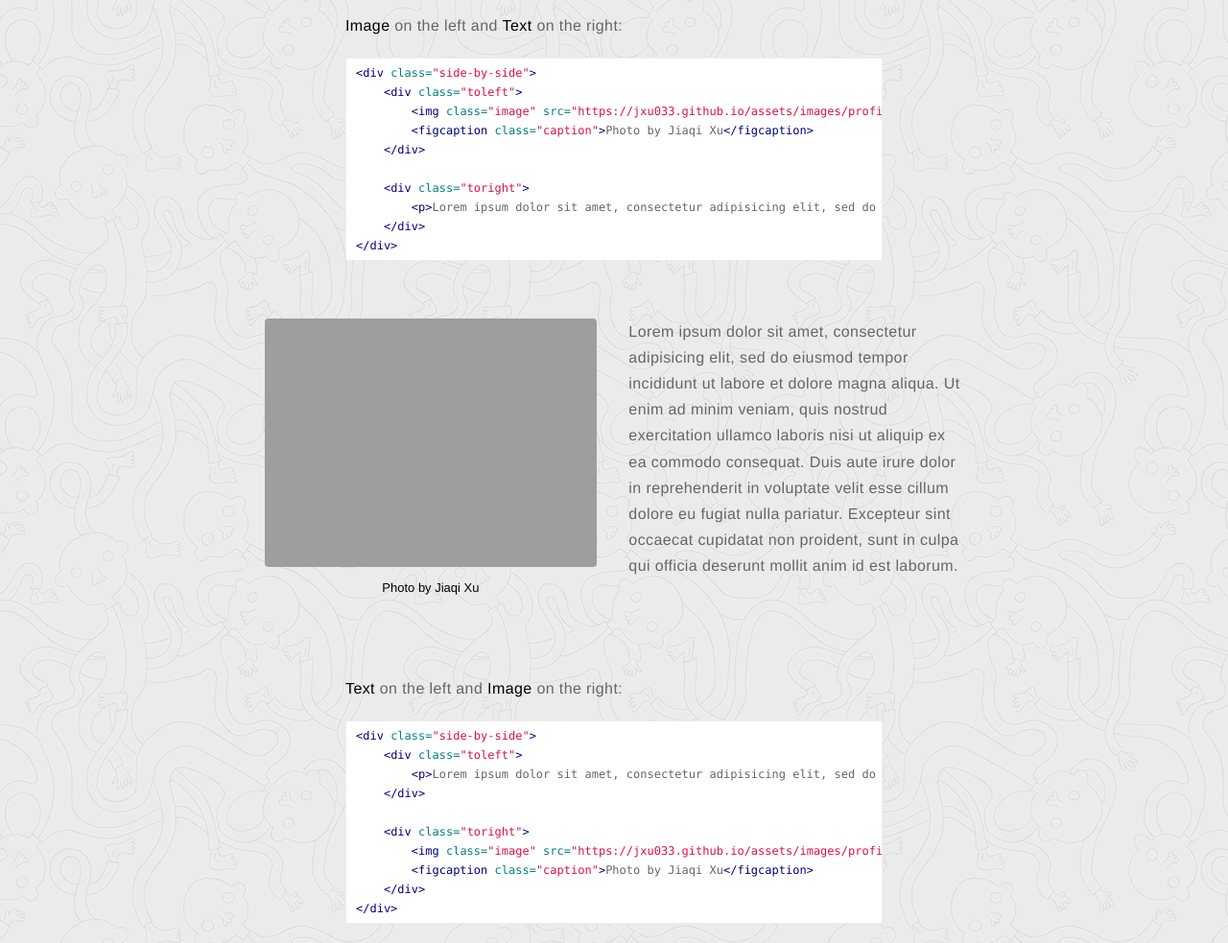
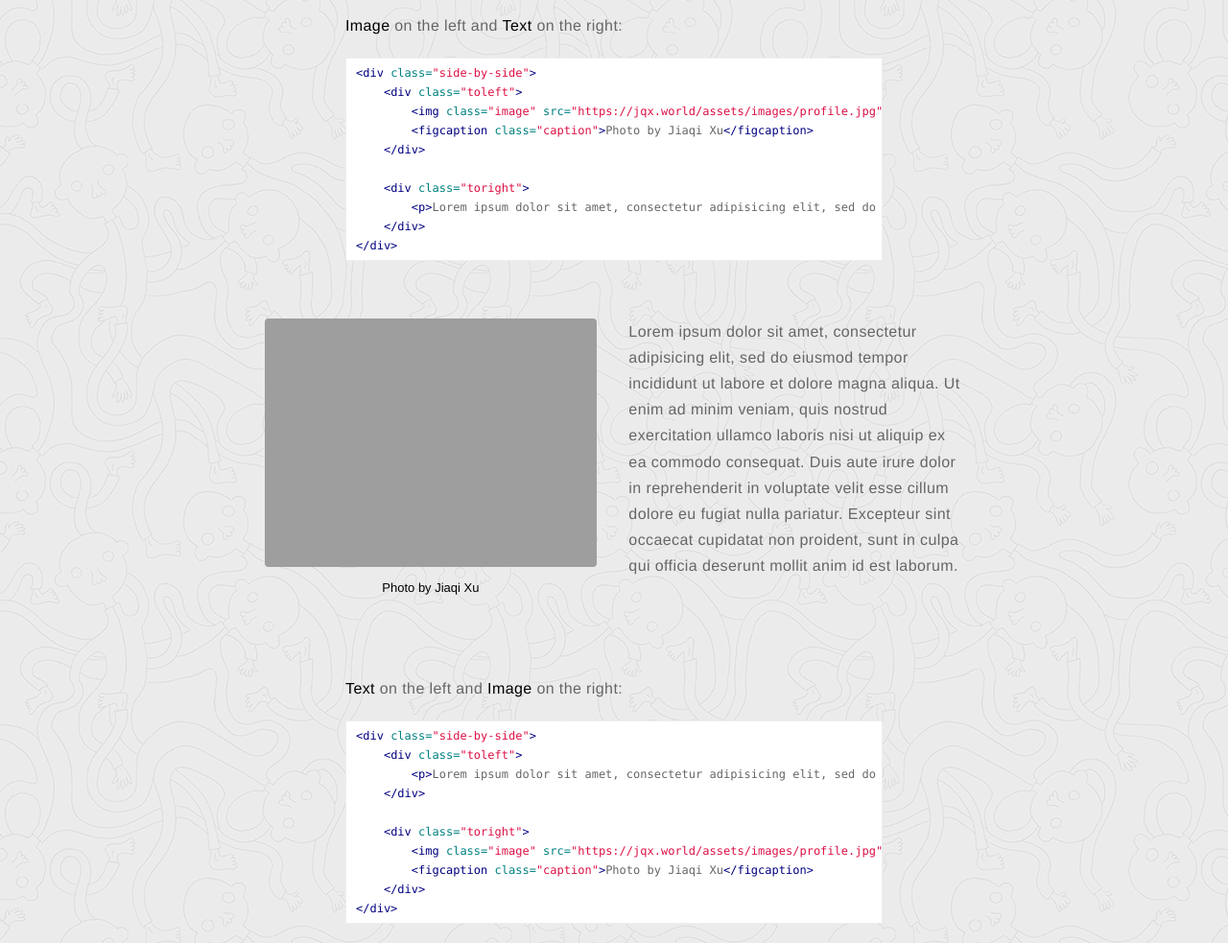
Before and after one commit to jxu033/jxu033.github.io, a Jekyll site: the page built from _posts/2017-06-03-markdown-extra-components.markdown, in a window 1280 px wide and 1400 px high, scrolled down 1152 px. Shown: the part 151-1134 px from the top of the window at 96% size. Built offline with Jekyll 4.4.1, drawn with Linux system fonts in a browser that asks for light colours; comment, search, counter and statistics services are not loaded; part of the change alters nothing that is shown.

Commit message:
new custom domain

```diff
--- a/_config.yml
+++ b/_config.yml
@@ -17,7 +17,7 @@ resume: false
 resume-external: true
 resume-url: /download/JiaqiXuResume2018.pdf
 
-url: https://jxu033.github.io
+url: https://jqx.world
 # your url: http://USERNAME.github.io
 
 permalink: /:title/
```
